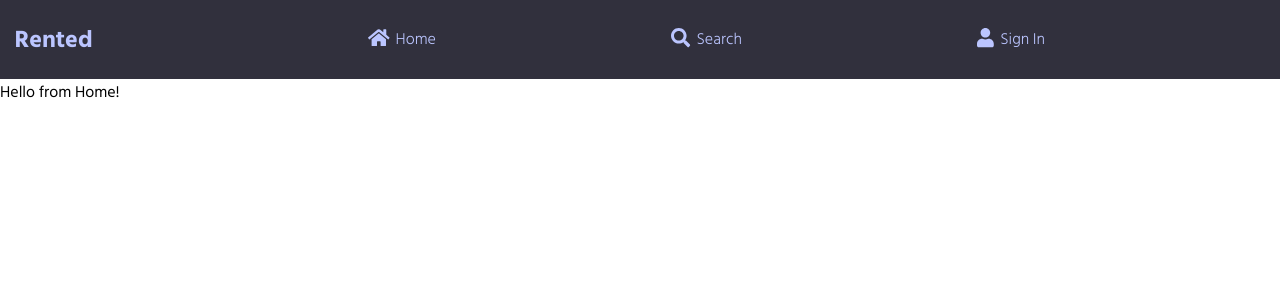
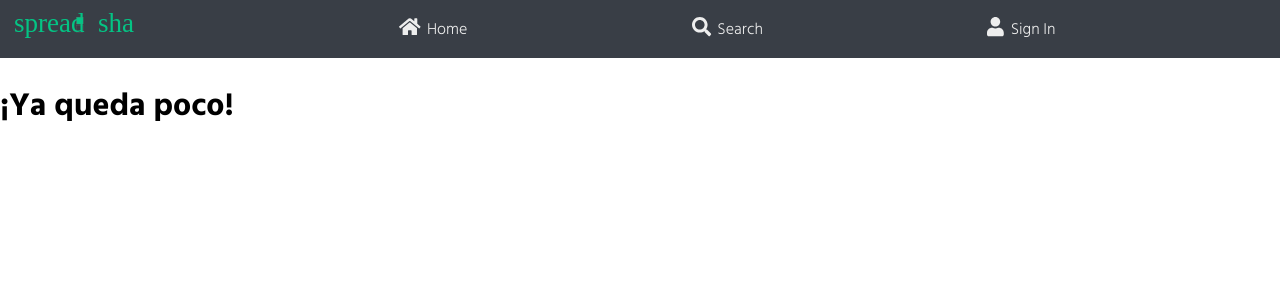
Before and after one commit to Denismr7/react-search-products, a React (Create React App) app: page / in a window 1280 px wide. Shown: the top 300 px of the page. Built offline with nearby package versions, Linux system fonts and the light colour scheme.

Commit message:
changed colors, added useEffect hook to manage api call in ListItem and minor fixes

```diff
--- a/src/colors.js
+++ b/src/colors.js
@@ -1,7 +1,7 @@
 const colors = {
-    important: "rgb(2, 89, 250)",
-    accent: "#bbc5ff",
+    important: "#04C484",
+    accent: "#eeeeee",
     green: "#4ebe9e",
-    main: "rgba(27, 26, 40, 0.9)",
+    main: "#393e46",
 }
 export default colors
--- a/src/components/Home.jsx
+++ b/src/components/Home.jsx
@@ -3,7 +3,7 @@ import React from 'react'
 export default function Home() {
     return (
         <div>
-            Hello from Home!
+            <h1>¡Ya queda poco!</h1>
         </div>
     )
 }
--- a/src/components/ListItems.jsx
+++ b/src/components/ListItems.jsx
@@ -1,12 +1,14 @@
 import React from 'react'
 import ProductItem from './ProductItem'
 import {StyledItemsCont} from './styles/StyledListItems'
-import { useState } from 'react'
+import { useState, useEffect } from 'react'
 
 function ListItems(props) {
     const [products, setProducts] = useState()
     let filteredArray = []
-    fetch("https://my-json-server.typicode.com/Denismr7/react-search-products/Data").then(response => response.json()).then(data => setProducts(data))
+    useEffect(() => {
+        fetch("https://my-json-server.typicode.com/Denismr7/react-search-products/Data").then(response => response.json()).then(data => setProducts(data))
+    }, [])
     if (products !== undefined) {
         filteredArray = products.filter(product => product.name.toLowerCase()
         .includes(props.search.toLowerCase())).map(data => <ProductItem data={data} key={data.id}/>)
--- a/src/components/Navbar.jsx
+++ b/src/components/Navbar.jsx
@@ -4,6 +4,7 @@ import { FontAwesomeIcon } from '@fortawesome/react-fontawesome'
 import { faHome, faSearch, faUser} from '@fortawesome/free-solid-svg-icons'
 import {StyledNavbar} from './styles/StyledNavbar'
 import {LoginConsumer} from '../loginContext'
+const logo = require('../imgs/Logo1.svg')
 
 export default function Navbar() {
     const [login] = useContext(LoginConsumer)
@@ -27,7 +28,9 @@ export default function Navbar() {
     }
     return (
         <StyledNavbar>
-        <h1>Rented</h1>
+        <Link to="/">
+        <img src={logo} alt="logo"/>
+        </Link>
         <ul>
             <Link to="/">
                 <li><FontAwesomeIcon icon={faHome} className="fa" /><span>Home</span></li>
--- a/src/components/SignIn.jsx
+++ b/src/components/SignIn.jsx
@@ -6,6 +6,8 @@ import { useContext } from 'react'
 import { Link, useHistory } from 'react-router-dom'
 import {StyledButton} from './styles/StyledButton'
 import { StyledForm, StyledLabel, StyledInput, StyledSpanError } from './styles/StyledAuth'
+
+// userData as a DB Server
 
 export default function SignIn() {
     const [user, setUsername] = useState("")
--- a/src/components/styles/StyledNavbar.js
+++ b/src/components/styles/StyledNavbar.js
@@ -6,10 +6,12 @@ background: ${colors.main};
 color: ${colors.accent};
 display: flex;
 justify-content: space-between;
+align-items:center;
 position: sticky;
 top: 0;
 width: 100%;
-& h1 {
+& img {
+    width: 120px;
     margin-left: 0.9rem;
 }
 
```
Also changed, not shown: src/imgs/Logo1.svg (added).
